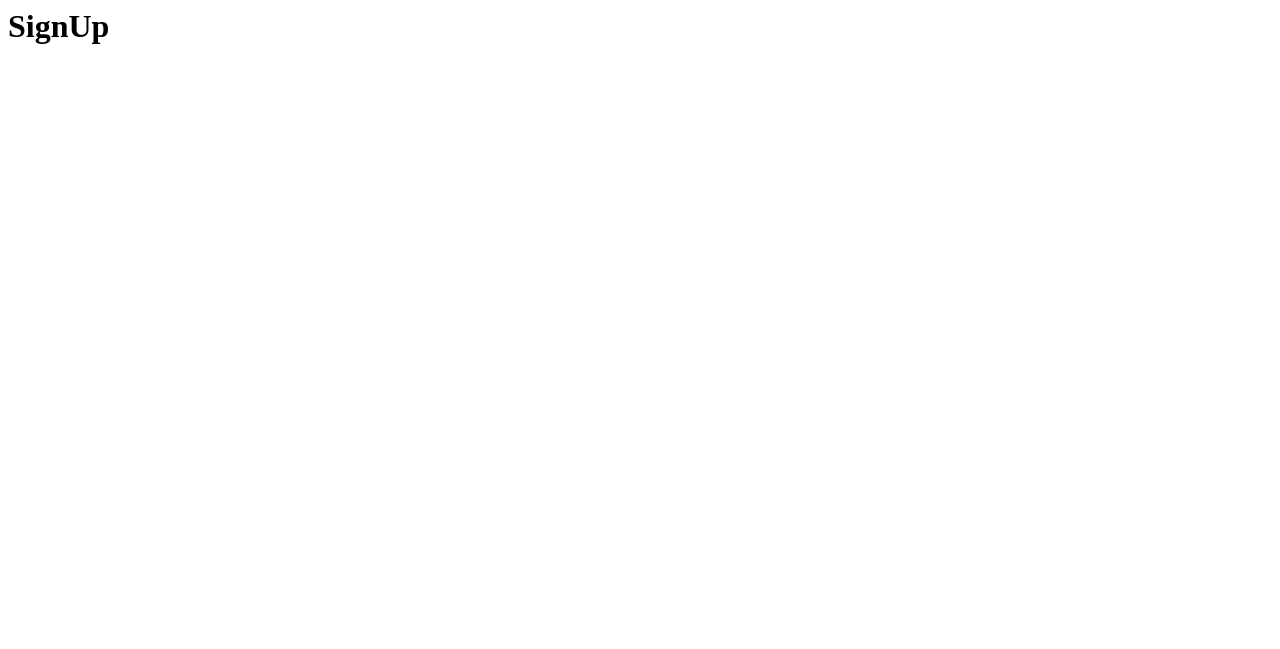
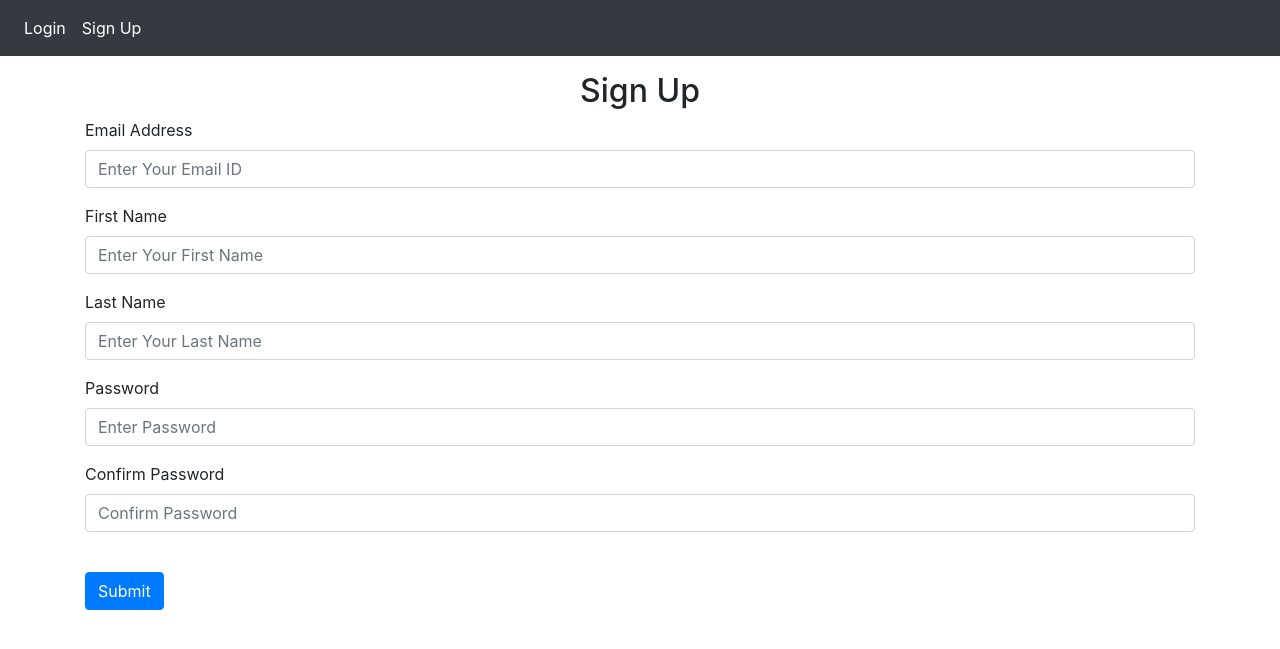
Before and after one commit to GowthamMReddy/B9IS109_CAR_RENTAL, a Flask app: page /sign-up in a window 1280 px wide. Before the commit the part shown is almost empty. Shown: the top 649 px of the page. Run offline with Flask 2, Linux system fonts and the light colour scheme; some libraries are stand-ins or nearby versions.

Commit message:
Created login page and sign up page, added fields such as email, first name, last name, submit button using python jinja and bootstrap

```diff
--- a/webpage/auth.py
+++ b/webpage/auth.py
@@ -1,10 +1,10 @@
-from flask import Blueprint
+from flask import Blueprint, render_template
 
 auth = Blueprint('auth',__name__)
 
 @auth.route('/login')
 def login():
-    return "<h1>Login</h1>"
+    return render_template('loginpage.html')
 
 @auth.route('/logout')
 def logout():
@@ -12,4 +12,4 @@ def logout():
 
 @auth.route('/sign-up')
 def sign_up():
-    return "<h1>SignUp</h1>"
+    return render_template('sign-up.html')
--- a/webpage/templates/index.html
+++ b/webpage/templates/index.html
@@ -30,11 +30,15 @@
       </button>
       <div class="collapse navbar-collapse" id="navbar">
         <div class=" navbar-nav">
-          <a class="nav-item nav-link" id="login" href="/login">Login</a>
-          <a class="nav-item nav-link" id="signUp" href="/sign-up">Sign Up</a>
+          <a class="nav-item nav-link text-white" id="login" href="/login">Login</a>
+          <a class="nav-item nav-link text-white" id="signUp" href="/sign-up">Sign Up</a>
         </div>
       </div>
     </nav>
+    <div class="container-xl pt-3">
+      {% block content %}
+      {% endblock %}
+    </div>
 
     <script
       src="https://code.jquery.com/jquery-3.2.1.slim.min.js"
--- /dev/null
+++ b/webpage/templates/sign-up.html
@@ -0,0 +1,60 @@
+{% extends "index.html" %} {% block title %}Sign-Up{% endblock %} {% block
+content %}
+
+<form method="post">
+  <h2 align="center">Sign Up</h2>
+  <div class="form-group">
+    <label for="email">Email Address</label>
+    <input
+      type="email"
+      class="form-control"
+      id="email"
+      name="email"
+      placeholder="Enter Your Email ID"
+    />
+  </div>
+  <div class="form-group">
+    <label for="firstName">First Name</label>
+    <input
+      type="text"
+      class="form-control"
+      id="firstName"
+      name="firstName"
+      placeholder="Enter Your First Name"
+    />
+  </div>
+  <div class="form-group">
+    <label for="lastName">Last Name</label>
+    <input
+      type="text"
+      class="form-control"
+      id="lastName"
+      name="lastName"
+      placeholder="Enter Your Last Name"
+    />
+  </div>
+  <div class="form-group">
+    <label for="password">Password</label>
+    <input
+      type="password"
+      class="form-control"
+      id="password1"
+      name="passowrd1"
+      placeholder="Enter Password"
+    />
+  </div>
+  <div class="form-group">
+    <label for="confirmpassword">Confirm Password</label>
+    <input
+      type="password"
+      class="form-control"
+      id="password2"
+      name="passowrd2"
+      placeholder="Confirm Password"
+    />
+  </div>
+  <br />
+  <button type="submit" class="btn btn-primary">Submit</button>
+</form>
+
+{% endblock %}
--- a/webpage/views.py
+++ b/webpage/views.py
@@ -1,7 +1,7 @@
-from flask import Blueprint
+from flask import Blueprint, render_template
 
 views = Blueprint('views',__name__)
 
 @views.route('/')
 def home():
-    return "<h1>Test</h1>"
+    return render_template("loginpage.html")
```
Also changed, not shown: webpage/templates/loginpage.html (+30 -0 lines).
